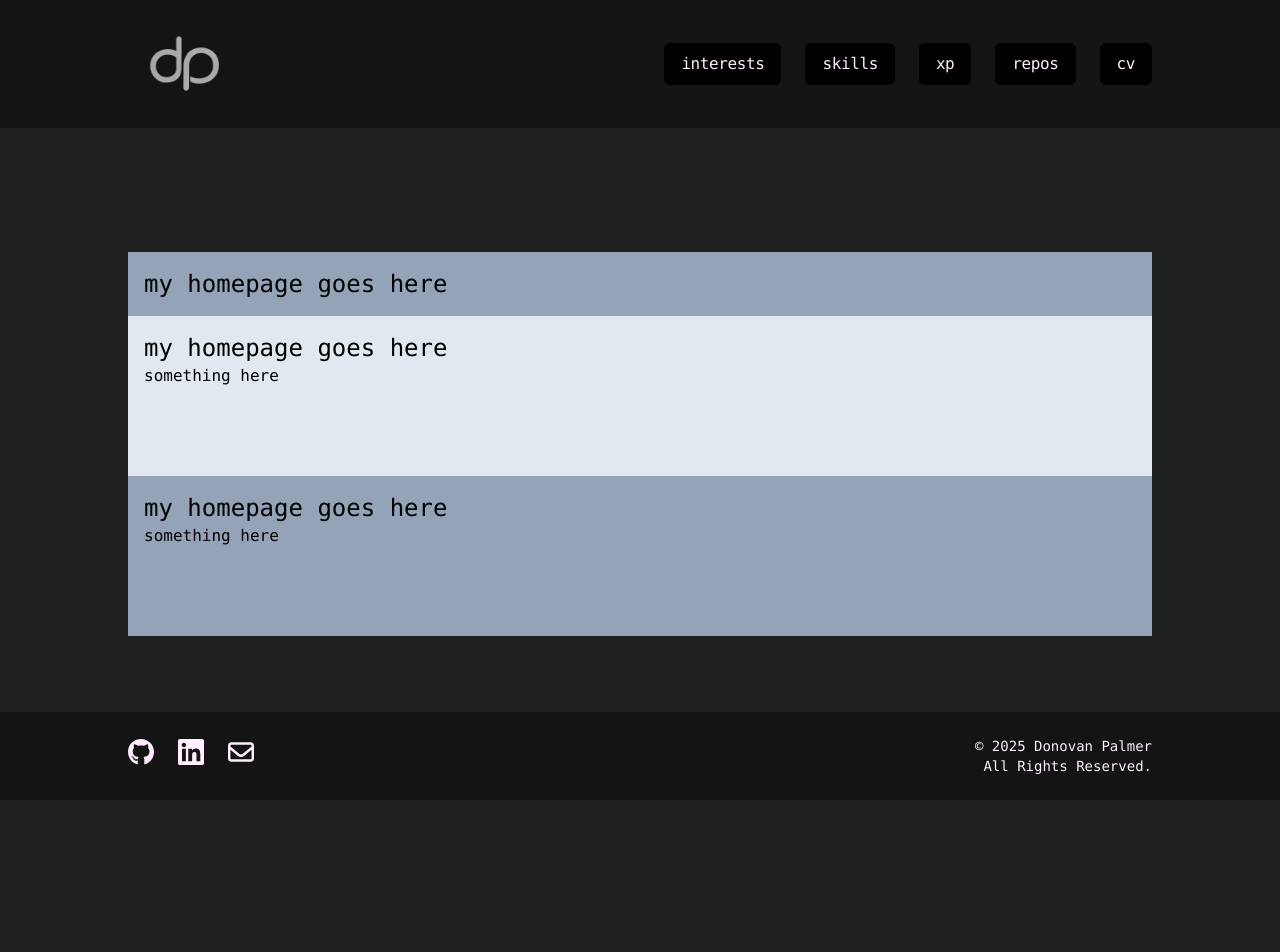
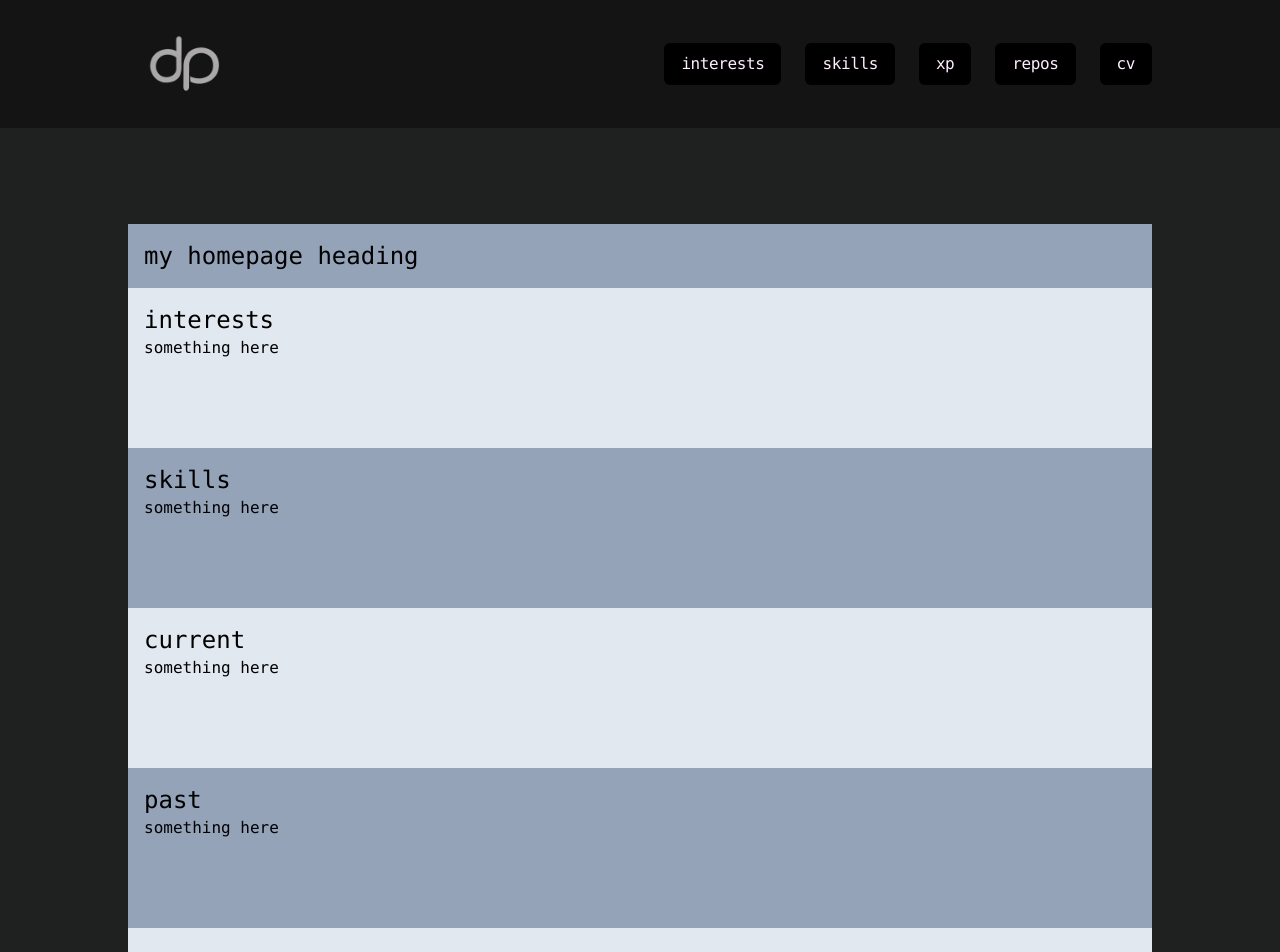
Before and after one commit to dgpalmer/dgpalmer.github.io, a Next.js app: page / in a window 1280 px wide. Shown: the top 952 px of the page. Before the commit the page ends 800 px from the top, so only its background shows below. Built offline with nearby package versions, Linux system fonts and the light colour scheme.

Commit message:
header almost done

```diff
--- a/src/app/page.tsx
+++ b/src/app/page.tsx
@@ -4,15 +4,27 @@ export default function Home() {
       <div className="flex flex-col sections">
         <div className="section flex flex-col w-full bg-slate-400 p-4">
           <div>
-            <h1 className="text-2xl">my homepage goes here</h1>
+            <h1 className="text-2xl">my homepage heading</h1>
           </div>
         </div>
         <div className="section flex flex-col w-full bg-slate-200 p-4">
-          <h2 className="text-2xl">my homepage goes here</h2>
+          <h2 className="text-2xl">interests</h2>
           <div className="block w-full h-24 bg-red">something here</div>
         </div>
         <div className="section flex flex-col w-full bg-slate-400 p-4">
-          <h2 className="text-2xl">my homepage goes here</h2>
+          <h2 className="text-2xl">skills</h2>
+          <div className="block w-full h-24 bg-red">something here</div>
+        </div>
+        <div className="section flex flex-col w-full bg-slate-200 p-4">
+          <h2 className="text-2xl">current</h2>
+          <div className="block w-full h-24 bg-red">something here</div>
+        </div>
+        <div className="section flex flex-col w-full bg-slate-400 p-4">
+          <h2 className="text-2xl">past</h2>
+          <div className="block w-full h-24 bg-red">something here</div>
+        </div>
+        <div className="section flex flex-col w-full bg-slate-200 p-4">
+          <h2 className="text-2xl">repos</h2>
           <div className="block w-full h-24 bg-red">something here</div>
         </div>
       </div>
```
